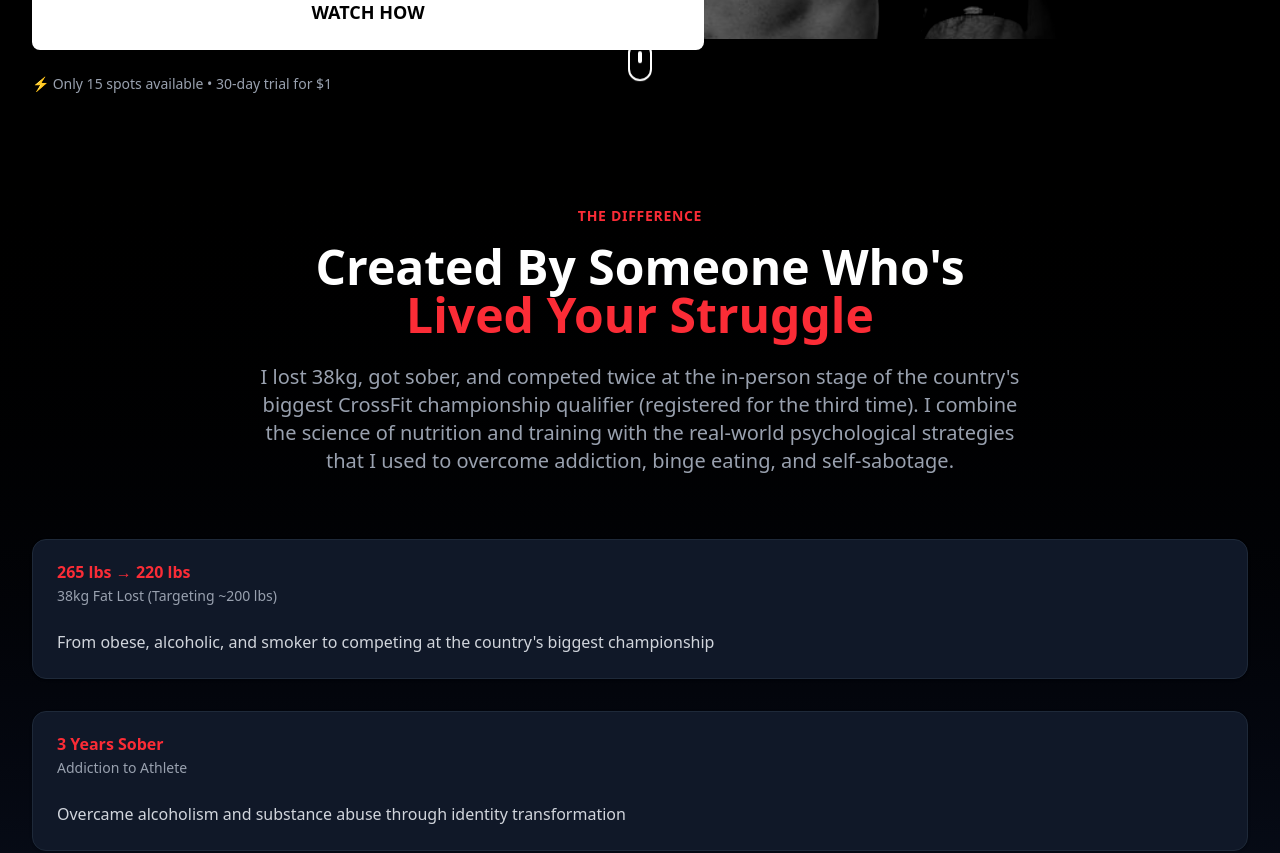
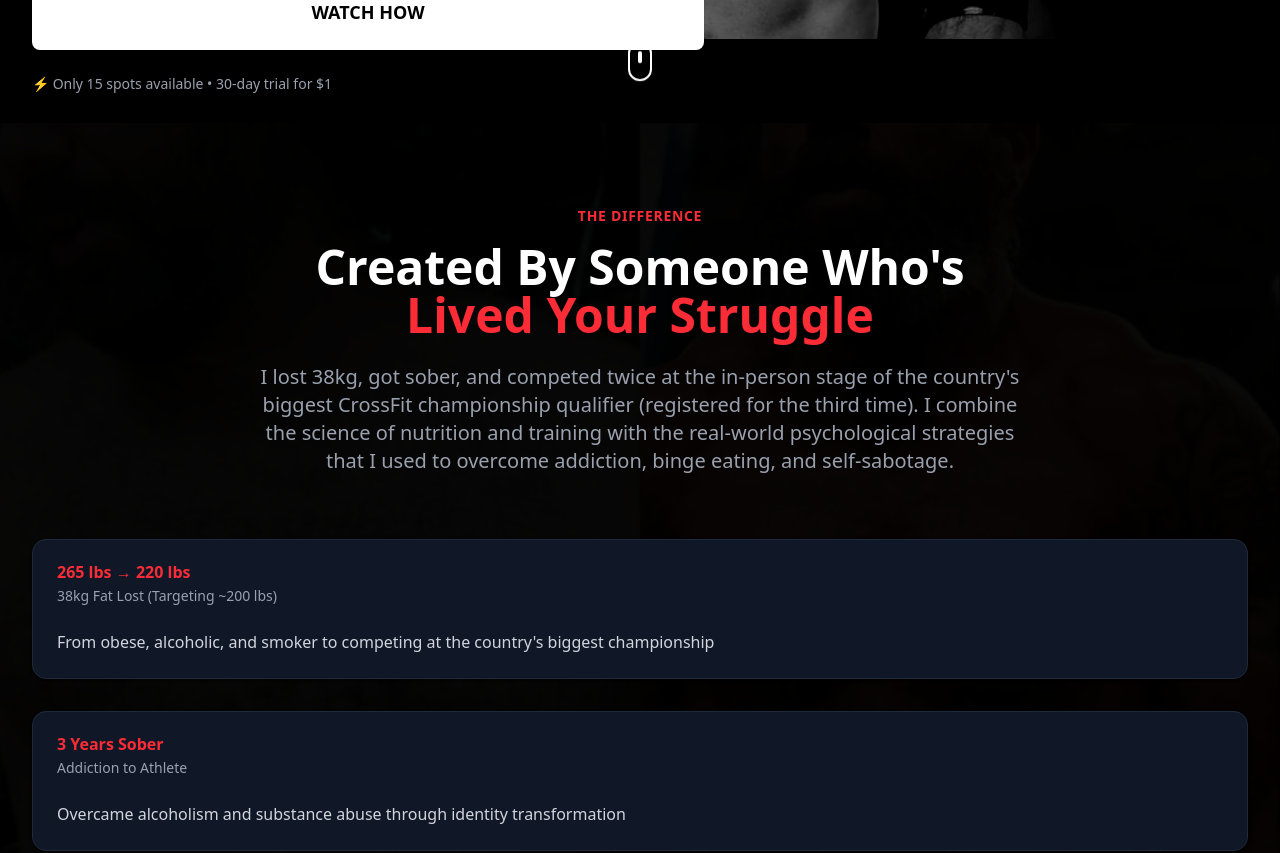
Before and after one commit to AdrianoDRJB/Transform-method, a React (Vite) app: page /identity in a window 1280 px wide. Shown: the part 677-1530 px from the top of the page. Built offline with nearby package versions, Linux system fonts and the light colour scheme.

Commit message:
Add before/after transformation photo as background in THE DIFFERENCE section

```diff
--- a/src/components/TheIdentity.jsx
+++ b/src/components/TheIdentity.jsx
@@ -140,7 +140,21 @@ function TheIdentity() {
       </div>
 
       {/* The Unique Mechanism */}
-      <section className="py-20 bg-gradient-to-b from-black to-gray-900">
+      <section className="py-20 relative">
+        {/* Background Image */}
+        <div
+          className="absolute inset-0 bg-cover bg-center opacity-20"
+          style={{
+            backgroundImage: 'url(/antesdepois.jpg)',
+            backgroundPosition: 'center',
+            backgroundSize: 'cover'
+          }}
+        />
+        {/* Dark Overlay */}
+        <div className="absolute inset-0 bg-black/80" />
+
+        {/* Content */}
+        <div className="relative z-10">
         <div className="max-w-7xl mx-auto px-4 sm:px-6 lg:px-8">
           <div className="text-center mb-16">
             <span className="text-red-500 font-bold text-sm tracking-wider uppercase">The Difference</span>
@@ -184,6 +198,7 @@ function TheIdentity() {
               </CardContent>
             </Card>
           </div>
+        </div>
         </div>
       </section>
 
```
Also changed, not shown: public/antesdepois.jpg (added).
